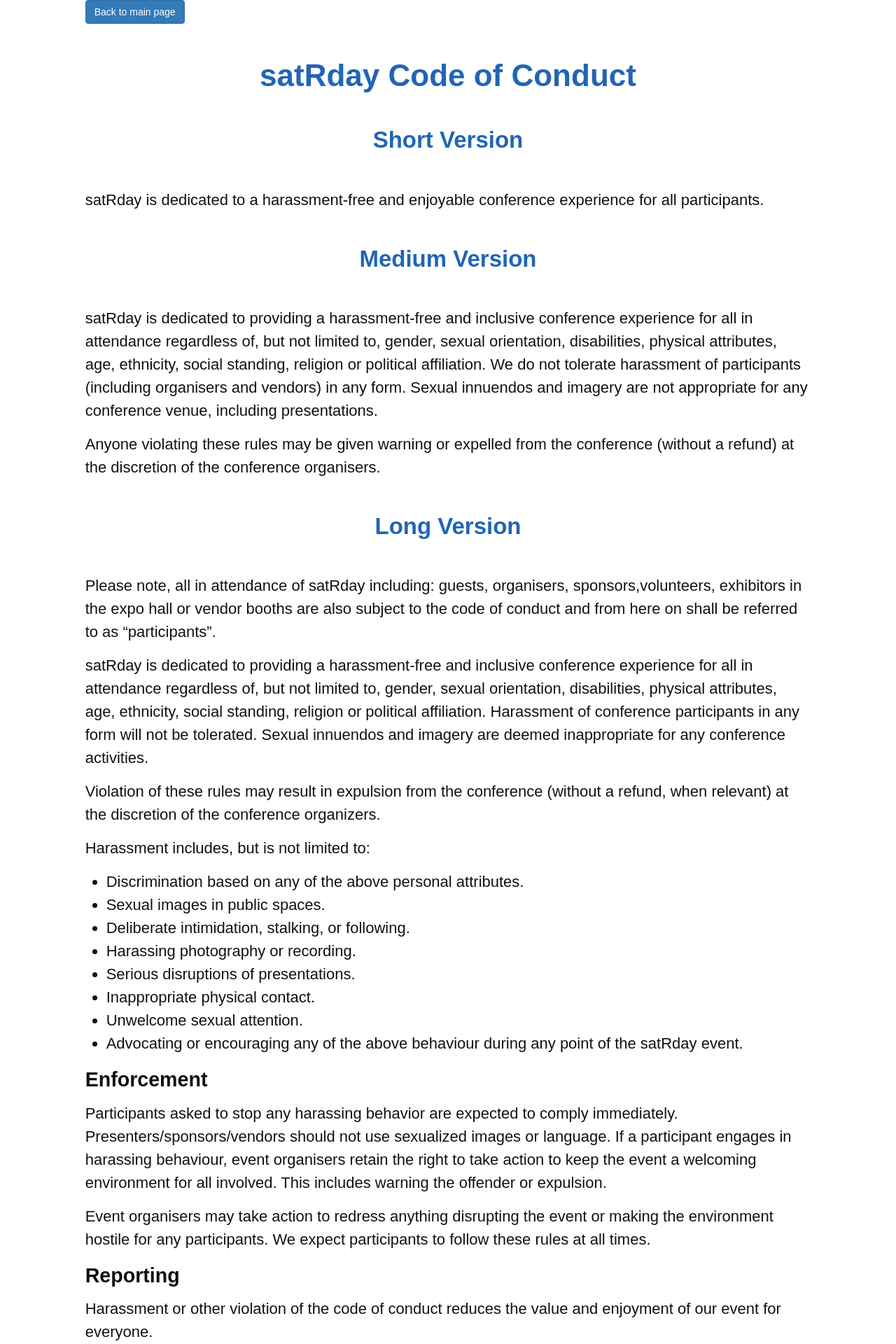
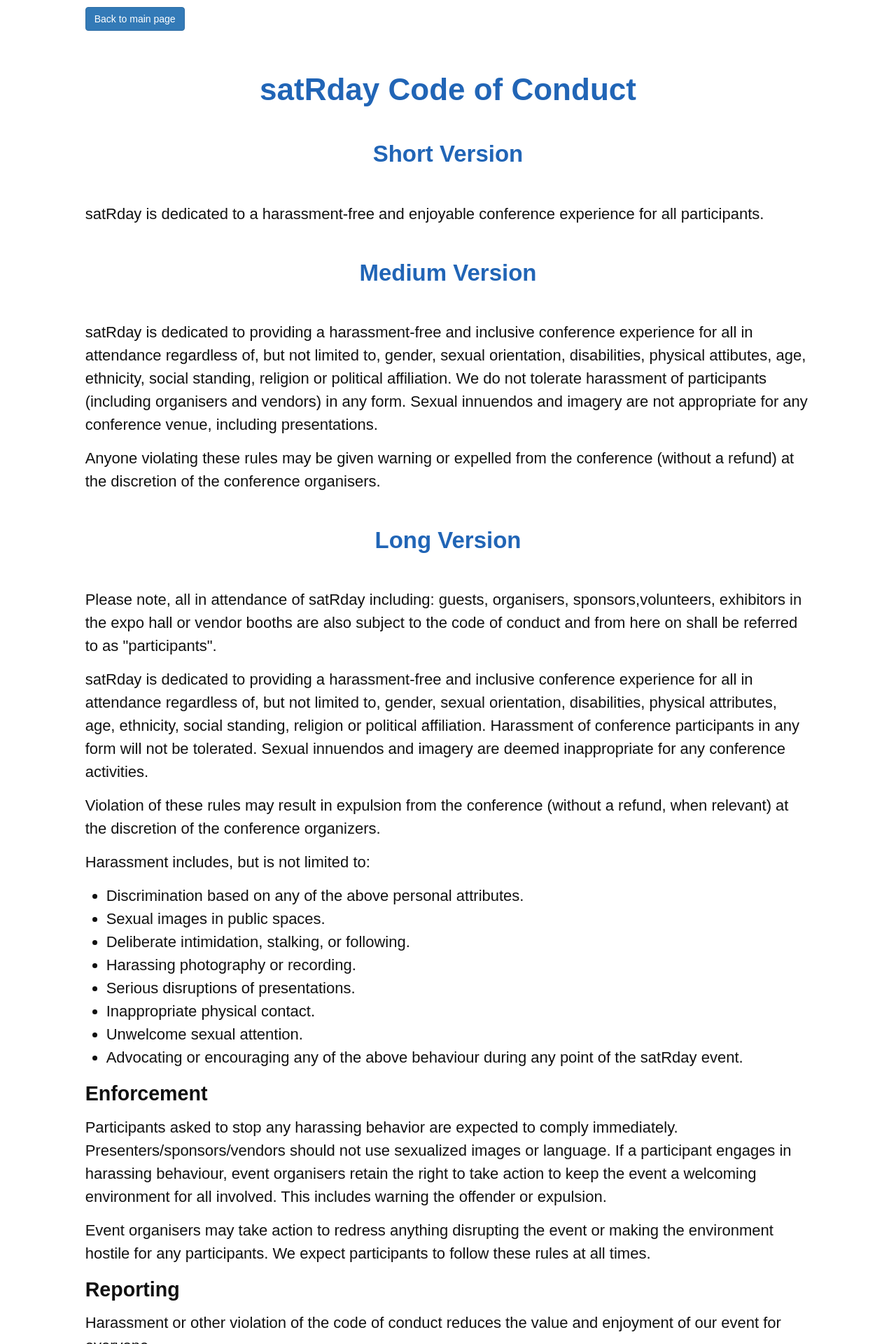
Before and after one commit to satRdays/capetown2018, a Jekyll site: the page code-of-conduct.html, which Jekyll copies as it is, in a window 1280 px wide. Shown: the top 1920 px of the page at 70% size. Built offline with Jekyll 4.4.1, drawn with Linux system fonts in a browser that asks for light colours; some of the changed text lies outside the part shown.

Commit message:
Fixed funky characters.

```diff
--- a/code-of-conduct.html
+++ b/code-of-conduct.html
@@ -15,12 +15,16 @@
 h4 {
   font-size: 1.1em;
 }
+.btn-margin {
+	margin-bottom: 10px;
+	margin-top: 10px;
+}
 </style>
 <title>satRday Code of Conduct</title>
 </head>
 <body>
 <div class="col-md-10 col-md-offset-1">
-<a class="btn btn-primary" href="https://capetown2018.satrdays.org">Back to main page</a>
+<a class="btn btn-primary btn-margin" href="https://capetown2018.satrdays.org">Back to main page</a>
 <h1 align="center"> satRday Code of Conduct</h1>
 <h2>Short Version</h2>
 
@@ -28,13 +32,13 @@
 
 <h2>Medium Version</h2>
 
-<p>satRday is dedicated to providing a harassment-free and inclusive conference experience for all in attendance regardless of, but not limited to, gender, sexual orientation, disabilities, physical attributes, age, ethnicity, social standing, religion or political affiliation. We do not tolerate harassment of participants (including organisers and vendors) in any form. Sexual innuendos and imagery are not appropriate for any conference venue, including presentations.</p>
+<p>satRday is dedicated to providing a harassment-free and inclusive conference experience for all in attendance regardless of, but not limited to, gender, sexual orientation, disabilities, physical attibutes, age, ethnicity, social standing, religion or political affiliation. We do not tolerate harassment of participants (including organisers and vendors) in any form. Sexual innuendos and imagery are not appropriate for any conference venue, including presentations.</p>
 
 <p>Anyone violating these rules may be given warning or expelled from the conference (without a refund) at the discretion of the conference organisers.</p>
 
 <h2>Long Version</h2>
 
-<p>Please note, all in attendance of satRday including: guests, organisers, sponsors,volunteers, exhibitors in the expo hall or vendor booths are also subject to the code of conduct and from here on shall be referred to as “participants”.</p>
+<p>Please note, all in attendance of satRday including: guests, organisers, sponsors,volunteers, exhibitors in the expo hall or vendor booths are also subject to the code of conduct and from here on shall be referred to as "participants".</p>
 
 <p>satRday is dedicated to providing a harassment-free and inclusive conference experience for all in attendance regardless of, but not limited to, gender, sexual orientation, disabilities, physical attributes, age, ethnicity, social standing, religion or political affiliation. Harassment of conference participants in any form will not  be tolerated. Sexual innuendos and imagery are deemed inappropriate for any conference activities.</p>
 
@@ -98,7 +102,7 @@
 
 <p>Personal reports can be made by contacting a nearby staff member.</p>
 
-<p>During the reporting process our staff will ensure you are safe and cannot be heard. Another member of staff may occasionally be necessary to ensure the report is dealt with correctly. Once safe, we’ll ask you to tell us what happened. We understand this may be upsetting and assure you we will deal with it as respectfully as possible. You also will not be required to confront the perpetrator and your identity will not be shared with them either.</p>
+<p>During the reporting process our staff will ensure you are safe and cannot be heard. Another member of staff may occasionally be necessary to ensure the report is dealt with correctly. Once safe, we'll ask you to tell us what happened. We understand this may be upsetting and assure you we will deal with it as respectfully as possible. You also will not be required to confront the perpetrator and your identity will not be shared with them either.</p>
 
 </p>If you still feel threatened our team members will be more than happy to help you contact venue security/local law enforcement or otherwise assist you to feel safe for the remainder of the event. We value your participation and your security is of great importance.</p>
 
@@ -121,7 +125,7 @@
 
 <h3>Presentations</h3>
 
-<p>Presentations should not be stopped for a one-time assumable error, though a staff member should speak to the presenter afterward. In the event that the code of conduct is continuously/seriously disregarded, staff should take immediate action to politely and professionally stop the presentation as soon as deemed necessary. For example, by simply saying “I apologize for the disruption but this presentation cannot be continued at this time.”</p>
+<p>Presentations should not be stopped for a one-time assumable error, though a staff member should speak to the presenter afterward. In the event that the code of conduct is continuously/seriously disregarded, staff should take immediate action to politely and professionally stop the presentation as soon as deemed necessary. For example, by simply saying "I apologize for the disruption but this presentation cannot be continued at this time."</p>
 
 
 <h3>Taking Reports</h3>
@@ -129,11 +133,11 @@
 <ul>
 	<li>Record what is being said.</li>
 	<li>Assure them they are being taken seriously and the violating action is intolerable.</li>
-	<li>Ask for the relevant info listed in the above sub heading titled “Warnings” but not push for information if they seem visibly uncomfortable or otherwise reluctant.</li>
+	<li>Ask for the relevant info listed in the above sub heading titled "Warnings" but not push for information if they seem visibly uncomfortable or otherwise reluctant.</li>
 	<li>All reports must be recorded and passed along to the appropriate person.</li>
 	<li>If requested by the reporter further action may be taken (eg. contact of organiser/law enforcement).</li>
-	<li>Do not pressure the reporter to take further action if they don’t want to but also mention means of action that can be taken (such as escort etc).</li>
-	<li>Don’t share unnecessary details of the report with others.</li>
+	<li>Do not pressure the reporter to take further action if they don't want to but also mention means of action that can be taken (such as escort etc).</li>
+	<li>Don't share unnecessary details of the report with others.</li>
 </ul>
 
 <h3>Expulsion</h3>
@@ -147,8 +151,7 @@
 </ul>
 
 <p>Consult with other staff members regarding incidents when possible but also act when necessary.<p>
-<p>Consult with other staff members regarding incidents when possible but also act when necessary.<p>
-<a class="btn btn-primary pull-right" href="https://capetown2018.satrdays.org">Back to main page</a>
+<a class="btn btn-primary pull-right btn-margin" href="https://capetown2018.satrdays.org">Back to main page</a>
 </div>
 </body>
 </html>
```
